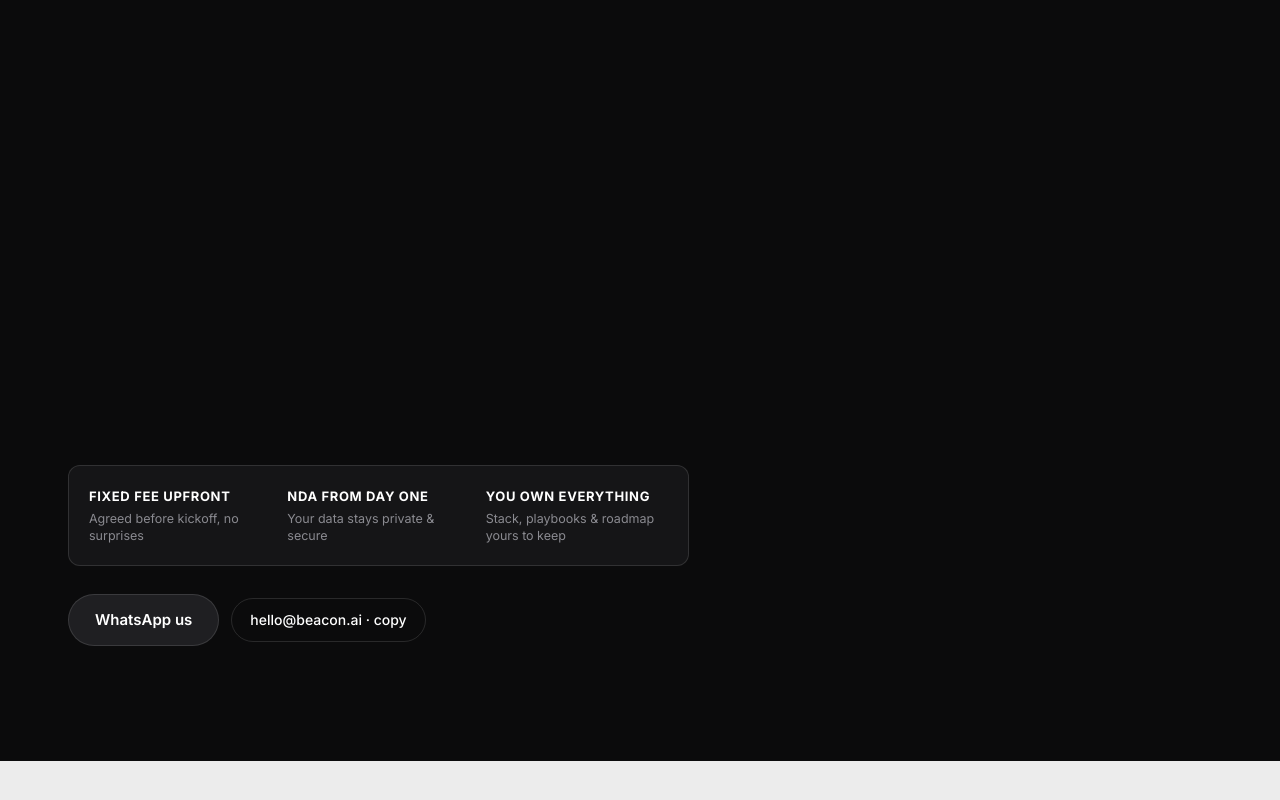
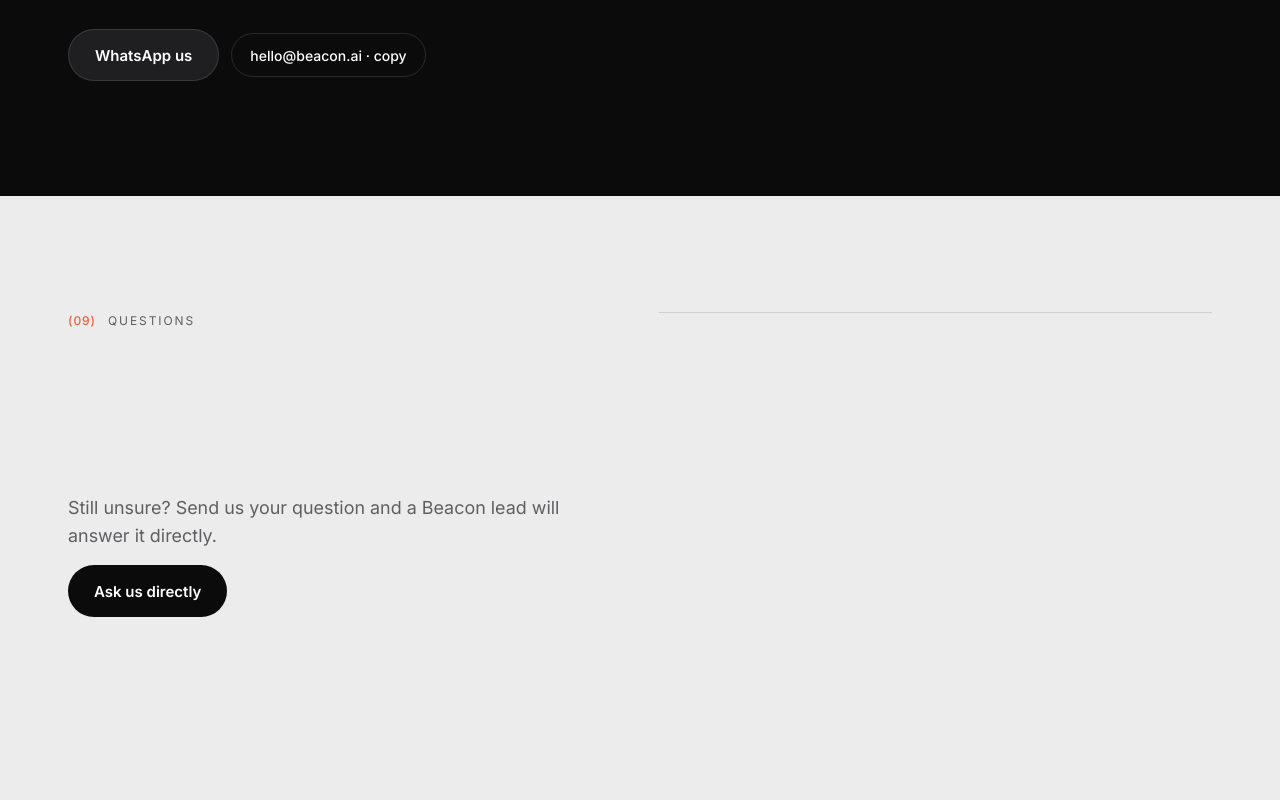
Before and after one commit to McCollinsMediaWeb/BeaconAI, a Next.js app: page / in a window 1280 px wide. Shown: the part 8393-9193 px from the top of the page. Built offline with nearby package versions, Linux system fonts and the light colour scheme; a web font is replaced by a local one.

Commit message:
fix: revert left side content to exact original while keeping desktop form pinning

```diff
--- a/src/app/globals.css
+++ b/src/app/globals.css
@@ -1581,15 +1581,13 @@ input[type="range"] {
 /* Contact & Pinned Form */
 .contact {
   display: grid;
-  grid-template-columns: minmax(0, 1.15fr) minmax(0, 0.85fr);
-  gap: clamp(36px, 5vw, 72px);
+  grid-template-columns: minmax(0, 1fr) minmax(0, 1.1fr);
+  gap: clamp(32px, 5vw, 72px);
   align-items: stretch;
 }
 
 .contact-left {
   min-width: 0;
-  display: flex;
-  flex-direction: column;
 }
 
 .contact-right {
@@ -1632,112 +1630,22 @@ input[type="range"] {
 
 .next li {
   display: grid;
-  grid-template-columns: 48px 1fr;
-  gap: 16px;
-  padding: clamp(24px, 3.2vw, 36px) 0;
+  grid-template-columns: 44px 1fr;
+  gap: 14px;
+  padding: 24px 0;
   border-bottom: 1px solid var(--line-dark);
-  transition: opacity 0.3s ease, border-color 0.3s ease;
-}
-
-.next li .step-tag {
-  font-size: 11px;
-  letter-spacing: 0.14em;
-  text-transform: uppercase;
-  color: var(--accent);
-  font-weight: 600;
-  margin-bottom: 4px;
 }
 
 .next b {
   display: block;
-  font-size: 20px;
-  font-weight: 800;
-  text-transform: uppercase;
-  letter-spacing: -0.01em;
-  color: #fff;
-  margin-bottom: 8px;
-}
-
-.next p {
-  margin: 0 0 14px;
   font-size: 15px;
-  line-height: 1.55;
-  color: #c9c9cf;
-}
-
-.step-deliverables {
-  list-style: none;
-  margin: 0;
-  padding: 0;
-  display: grid;
-  gap: 6px;
-  font-size: 13.5px;
-  color: #8a8a90;
-}
-
-.step-deliverables li {
-  display: flex;
-  align-items: center;
-  gap: 8px;
-  padding: 0;
-  border: none;
-}
-
-.step-deliverables li:before {
-  content: "";
-  width: 5px;
-  height: 5px;
-  border-radius: 50%;
-  background: var(--accent);
-  flex-shrink: 0;
-}
-
-.next-step-item {
-  opacity: 0.75;
-  transition: opacity 0.35s ease, border-color 0.35s ease, transform 0.35s ease;
-}
-
-.next-step-item.active {
-  opacity: 1;
-  border-bottom-color: rgba(232, 96, 60, 0.4);
-}
-
-.next-step-item.active .num {
-  color: var(--accent);
-}
-
-.contact-trust {
-  display: grid;
-  grid-template-columns: repeat(3, 1fr);
-  gap: 16px;
-  margin-top: 36px;
-  padding: 20px;
-  border-radius: var(--r-sm);
-  background: var(--ink-2);
-  border: 1px solid var(--line-dark);
-}
-
-.contact-trust b {
-  display: block;
-  font-size: 13px;
-  text-transform: uppercase;
-  letter-spacing: 0.05em;
-  color: #fff;
-  margin-bottom: 4px;
-}
-
-.contact-trust span {
-  font-size: 12.5px;
-  color: #8a8a90;
-  line-height: 1.4;
-  display: block;
-}
-
-@media (max-width: 600px) {
-  .contact-trust {
-    grid-template-columns: 1fr;
-    gap: 12px;
-  }
+  text-transform: uppercase;
+  letter-spacing: 0.04em;
+}
+
+.next span {
+  font-size: 14px;
+  color: #a9a9af;
 }
 
 .reach {
--- a/src/app/page.tsx
+++ b/src/app/page.tsx
@@ -469,10 +469,10 @@ export default function Home() {
 
       // 13. Next steps ordered list in Where to Start
       gsap.fromTo(
-        ".next-step-item",
+        ".next li",
         { opacity: 0, x: -30 },
         {
-          opacity: 0.75,
+          opacity: 1,
           x: 0,
           duration: 0.65,
           stagger: 0.12,
@@ -483,20 +483,6 @@ export default function Home() {
           },
         }
       );
-
-      // Desktop Step Highlight Sync as left side scrolls past pinned form
-      const mm = gsap.matchMedia();
-      mm.add("(min-width: 981px)", () => {
-        const steps = gsap.utils.toArray<HTMLElement>(".next-step-item");
-        steps.forEach((step) => {
-          ScrollTrigger.create({
-            trigger: step,
-            start: "top 62%",
-            end: "bottom 32%",
-            toggleClass: { targets: step, className: "active" },
-          });
-        });
-      });
 
       // 14. Contact formcard entrance
       gsap.fromTo(
@@ -1358,73 +1344,28 @@ export default function Home() {
             </p>
 
             <ol className="next">
-              <li className="next-step-item">
+              <li>
                 <span className="num">01</span>
                 <div>
-                  <div className="step-tag">Weeks 1 to 3 · Fixed fee</div>
                   <b>Business audit</b>
-                  <p>
-                    Three weeks to map your data and processes, baseline current costs in
-                    hours and AED, and deliver a ranked list of savings with build cost
-                    and payback for each.
-                  </p>
-                  <ul className="step-deliverables">
-                    <li>Systems &amp; data map across every department</li>
-                    <li>Time and cost baseline for priority workflows</li>
-                    <li>Ranked opportunity roadmap with ROI models</li>
-                  </ul>
+                  <span>Three weeks to map your data and processes and put a number on the opportunity.</span>
                 </div>
               </li>
-              <li className="next-step-item">
+              <li>
                 <span className="num">02</span>
                 <div>
-                  <div className="step-tag">Weeks 4 to 6 · Executive view</div>
                   <b>Command centre</b>
-                  <p>
-                    Leadership gets one live view of the organisation within weeks, not
-                    quarters. Revenue, margin, cash position, and automated daily briefs
-                    across every function.
-                  </p>
-                  <ul className="step-deliverables">
-                    <li>Unified C-suite live operational dashboard</li>
-                    <li>Daily leadership brief: risks, wins &amp; action items</li>
-                    <li>Natural language queries in English &amp; Arabic</li>
-                  </ul>
+                  <span>Leadership gets one live view of the organisation within weeks, not quarters.</span>
                 </div>
               </li>
-              <li className="next-step-item">
+              <li>
                 <span className="num">03</span>
                 <div>
-                  <div className="step-tag">Quarter by quarter · Continuous return</div>
                   <b>Function by function</b>
-                  <p>
-                    We transform the highest-return department first (Finance, Sales, Ops,
-                    or HR), then roll out quarter by quarter. Every build is tied to your
-                    P&amp;L.
-                  </p>
-                  <ul className="step-deliverables">
-                    <li>End-to-end workflow automation inside your tools</li>
-                    <li>Human approval checkpoints where they matter</li>
-                    <li>Monthly savings tracking against baseline</li>
-                  </ul>
+                  <span>We transform the highest-return department first, then roll out quarter by quarter.</span>
                 </div>
               </li>
             </ol>
-
-            <div className="contact-trust">
-              <div>
-                <b>Fixed fee upfront</b>
-                <span>Agreed before kickoff, no surprises</span>
-              </div>
-              <div>
-                <b>NDA from day one</b>
-                <span>Your data stays private &amp; secure</span>
-              </div>
-              <div>
-                <b>You own everything</b>
-                <span>Stack, playbooks &amp; roadmap yours to keep</span>
-              </div>
-            </div>
 
             <div className="reach">
               <a
```
